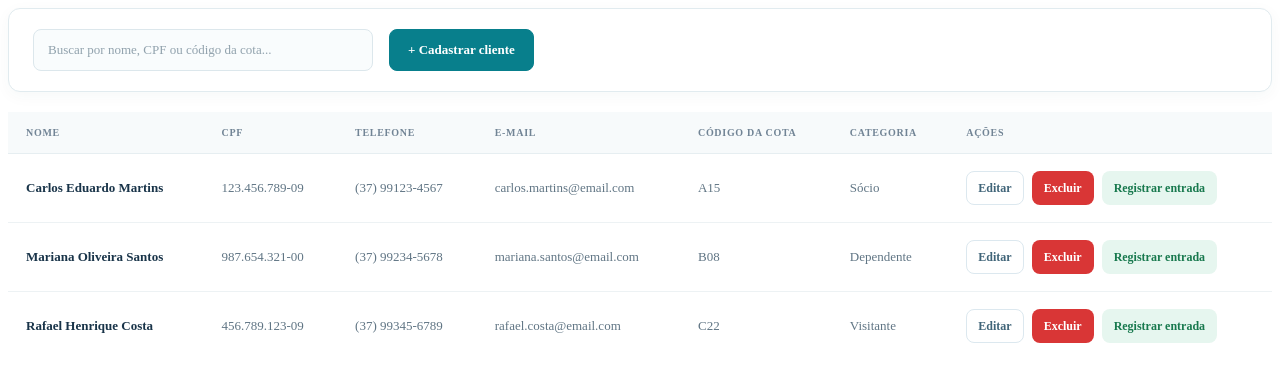
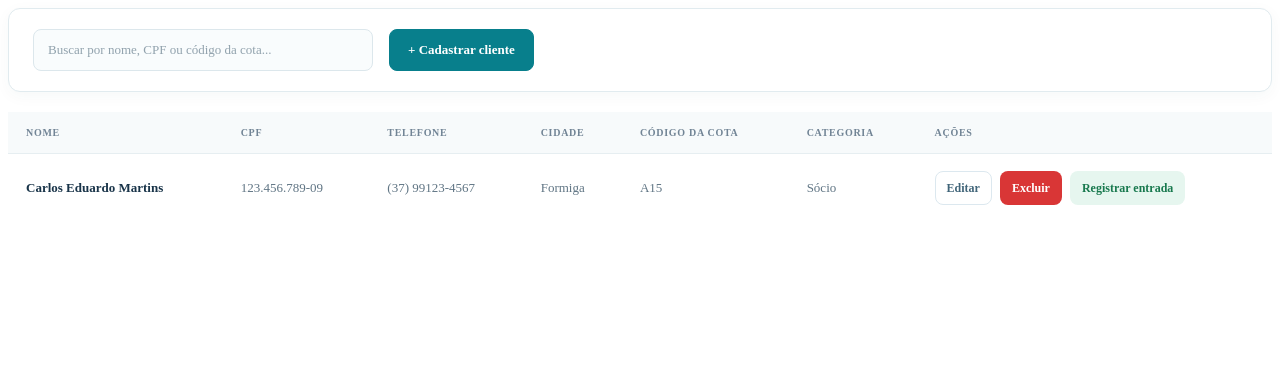
Before and after one commit to joaovitordev9/controle-de-acesso, a React (Vite) app in the folder front-end/controle-acesso/: page / in a window 1280 px wide. Shown: the top 382 px of the page. Built offline with nearby package versions, Linux system fonts and the light colour scheme.

Commit message:
Remoção do campo email e adição do campo cidade

```diff
--- a/front-end/controle-acesso/src/components/cliente/FormularioCliente.jsx
+++ b/front-end/controle-acesso/src/components/cliente/FormularioCliente.jsx
@@ -94,17 +94,18 @@ function FormularioCliente({ cliente, onSalvar, onCancelar }) {
                         </div>
 
                         <div className="campo-formulario campo-largo">
-                            <label htmlFor="email">E-mail</label>
+                            <label htmlFor="cidade">Cidade</label>
 
                             <input
-                                type="email"
-                                id="email"
-                                name="email"
-                                value={dados.email}
+                                type="text"
+                                id="cidade"
+                                name="cidade"
+                                value={dados.cidade}
                                 onChange={atualizarCampo}
-                                placeholder="exemplo@email.com"
+                                placeholder="Digite a cidade"
                             />
                         </div>
+
 
                         <div className="campo-formulario">
                             <label htmlFor="codigoDaCota">Código da cota</label>
--- a/front-end/controle-acesso/src/components/cliente/TabelaCliente.jsx
+++ b/front-end/controle-acesso/src/components/cliente/TabelaCliente.jsx
@@ -14,7 +14,7 @@ function TabelaClientes({clientes, onEditar, onExcluir}) {
                         <th>Nome</th>
                         <th>CPF</th>
                         <th>Telefone</th>
-                        <th>E-mail</th>
+                        <th>Cidade</th>
                         <th>Código da Cota</th>
                         <th>Categoria</th>
                         <th>Ações</th>
@@ -27,7 +27,7 @@ function TabelaClientes({clientes, onEditar, onExcluir}) {
                             <td className="coluna-nome">{cliente.nome}</td>
                             <td className="coluna-cpf">{cliente.cpf}</td>
                             <td className="coluna-telefone">{cliente.telefone}</td>
-                            <td className="coluna-email">{cliente.email}</td>
+                            <td className="coluna-cidade">{cliente.cidade}</td>
                             <td className="coluna-cota">{cliente.codigoDaCota}</td>
                             <td className="coluna-categoria">{cliente.categoria}</td>
 
--- a/front-end/controle-acesso/src/pages/Cliente.jsx
+++ b/front-end/controle-acesso/src/pages/Cliente.jsx
@@ -11,27 +11,9 @@ const Clientes = function Clientes() {
             nome: "Carlos Eduardo Martins",
             cpf: "123.456.789-09",
             telefone: "(37) 99123-4567",
-            email: "carlos.martins@email.com",
+            cidade: "Formiga",
             codigoDaCota: "A15",
             categoria: "Sócio"
-        },
-        {
-            id: 2,
-            nome: "Mariana Oliveira Santos",
-            cpf: "987.654.321-00",
-            telefone: "(37) 99234-5678",
-            email: "mariana.santos@email.com",
-            codigoDaCota: "B08",
-            categoria: "Dependente"
-        },
-        {
-            id: 3,
-            nome: "Rafael Henrique Costa",
-            cpf: "456.789.123-09",
-            telefone: "(37) 99345-6789",
-            email: "rafael.costa@email.com",
-            codigoDaCota: "C22",
-            categoria: "Visitante"
         }
     ];
     const [clientes, setClientes] = useState( clientesIniciais);
```
